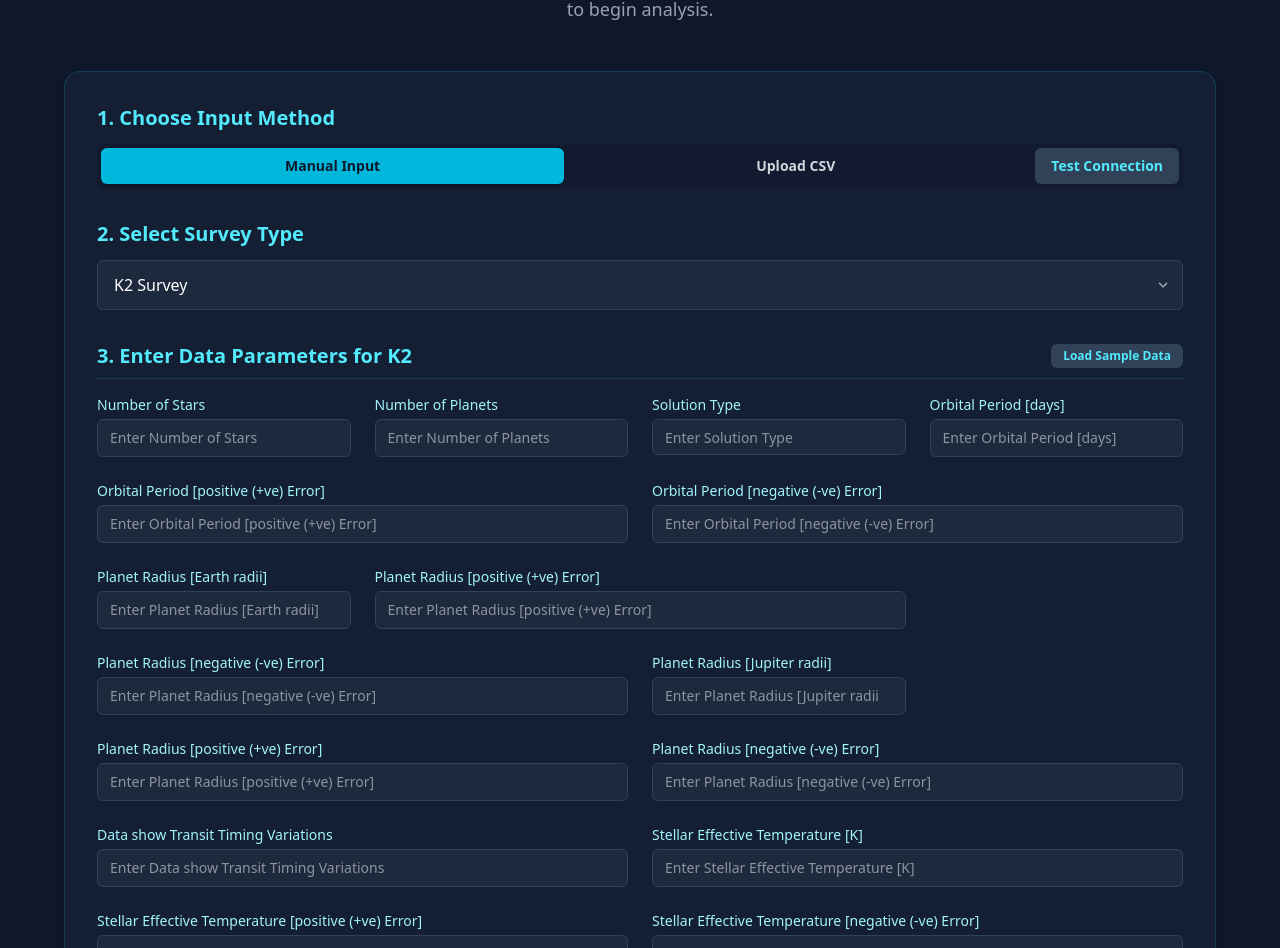
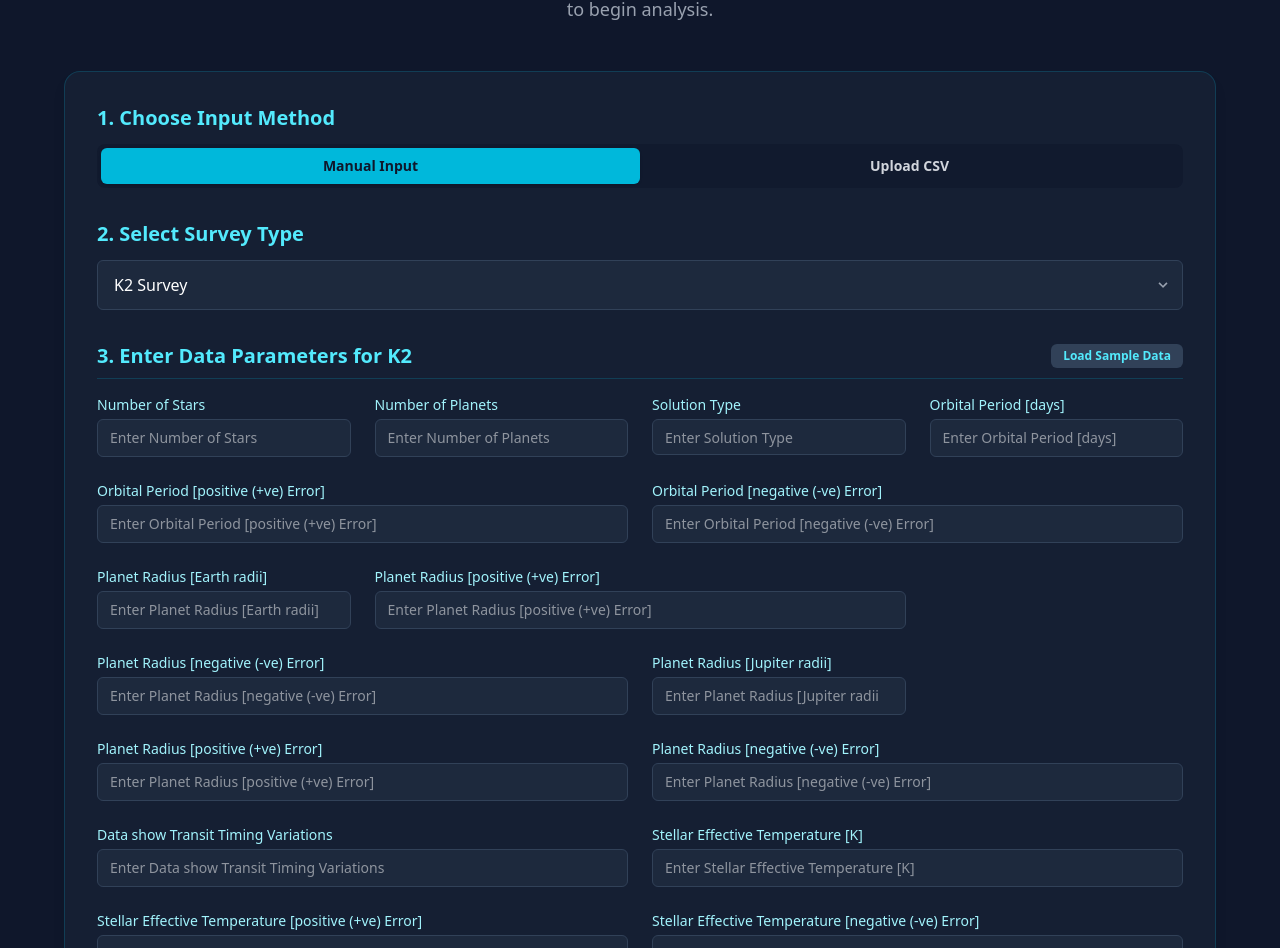
Before and after one commit to AnshDham/Anweshak_Exoplanet_Hunting_Tool, a React (Vite) app: page / in a window 1280 px wide. Shown: the part 969-1917 px from the top of the page. Built offline with nearby package versions, Linux system fonts and the light colour scheme.

Commit message:
final push

```diff
--- a/src/compnents/DataSubmissionSection.jsx
+++ b/src/compnents/DataSubmissionSection.jsx
@@ -486,7 +486,7 @@ const DataSubmissionSection = () => {
     console.log("JSON data to be sent:", JSON.stringify(payload, null, 2));
 
     const url =
-      "https://cutaneously-unliable-argentina.ngrok-free.dev/predict/manual";
+      "https://anweshak-exoplanet-hunting-tool-y8w5.onrender.com/predict/manual";
 
     try {
       const response = await apiReq(url, payload);
@@ -514,7 +514,7 @@ const DataSubmissionSection = () => {
 
     try {
       // Remove trailing slash to match your server endpoint
-      const result = await apiReq(" https://cutaneously-unliable-argentina.ngrok-free.dev/predict/csv/", formData, csvDataType);
+      const result = await apiReq("https://anweshak-exoplanet-hunting-tool-y8w5.onrender.com/predict/csv/", formData, csvDataType);
       setSubmittedJson(result);
       navigate("/response");
     } catch (error) {
@@ -531,21 +531,6 @@ const DataSubmissionSection = () => {
       await handleManualSubmit(e.target);
     } else if (inputType === "csv") {
       await handleUploadSubmit();
-    }
-  };
-
-  const testConnection = async () => {
-    try {
-      const response = await fetch('https://fernanda-colloquial-semiallegorically.ngrok-free.dev/health', {
-        method: 'GET',
-        headers: {
-          'ngrok-skip-browser-warning': 'true',
-        },
-      });
-      const result = await response.json();
-      console.log('Health check result:', result);
-    } catch (error) {
-      console.error('Health check failed:', error);
     }
   };
 
@@ -597,13 +582,6 @@ const DataSubmissionSection = () => {
                   }`}
                 >
                   Upload CSV
-                </button>
-                <button
-                  type="button"
-                  onClick={testConnection}
-                  className="ml-2 px-4 py-2 bg-slate-700 text-cyan-300 hover:bg-slate-600 rounded-md text-sm font-bold transition-colors"
-                >
-                  Test Connection
                 </button>
               </div>
             </div>
```
